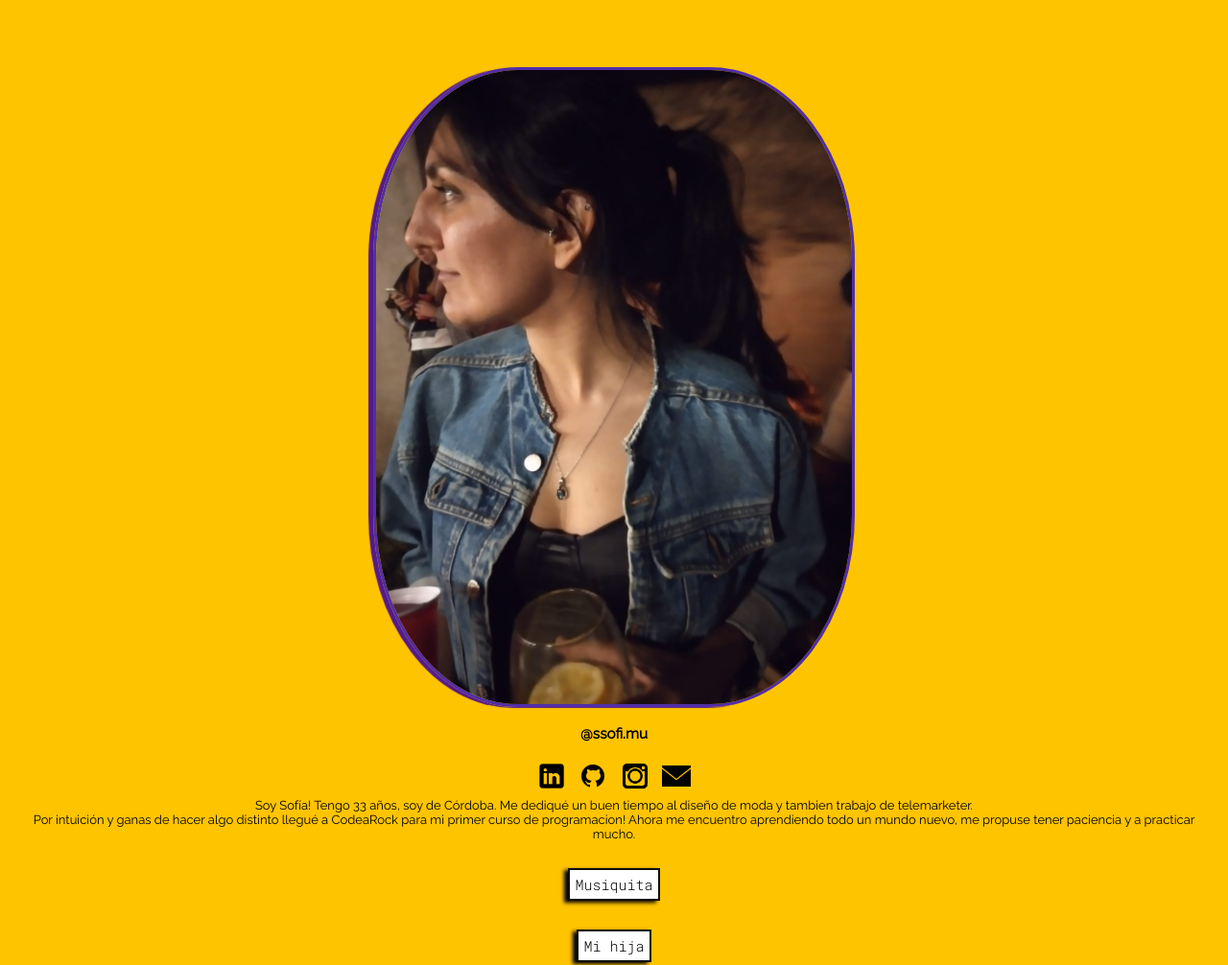
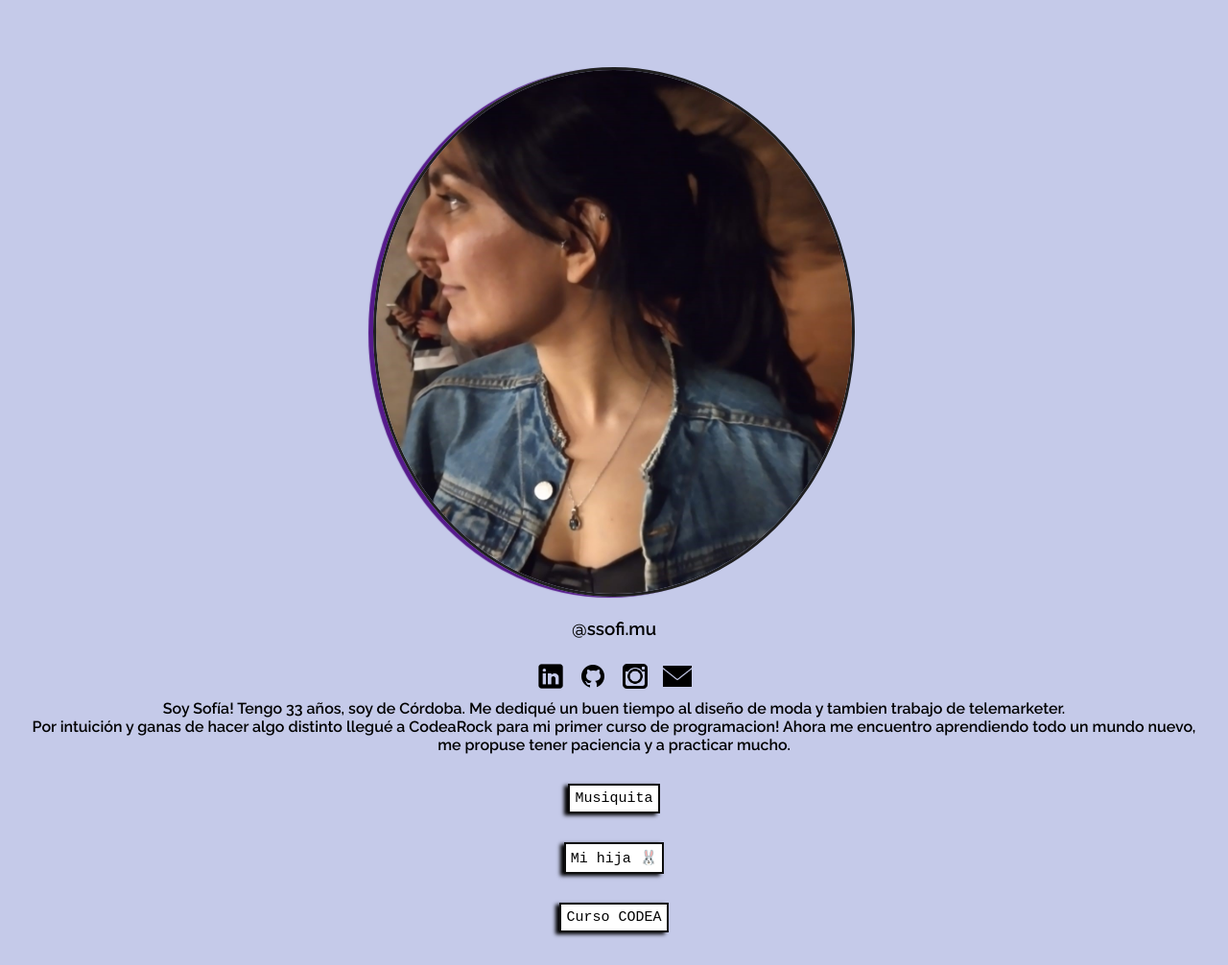
Before and after one commit to sofimu/sofimu.github.io, a plain HTML site: page index.html in a window 1280 px wide. Shown: the top 1006 px of the page at 96% size. Drawn offline with Linux system fonts and the light colour scheme.

Commit message:
cambio tamaño foto,tipografia,background

```diff
--- a/css/stylo.css
+++ b/css/stylo.css
@@ -1,9 +1,8 @@
 body{
-    background: #ffc400;
+    background: #c5cae9;
     color: black;
     margin: 70px 20px 20px 20px;
     font-family: 'Raleway', sans-serif;
-    font-size: 13px;
     float: none;
 }
 
@@ -21,9 +20,9 @@ section p{
     text-align:center;
 }
 .foto{
-   border-radius: 30%;
+   border-radius: 50%;
    border-bottom: 8px;
-   border: 3px solid #512da8;
+   border: 3px solid #1f1f20;
    box-shadow: -5px 1px 1px 0px;
    width: 40%;
    padding: 0;
@@ -74,4 +73,5 @@ hr{
 footer{
     text-align: center;
     color: black;
+    font-size: 10px
 }
--- a/index.html
+++ b/index.html
@@ -25,15 +25,16 @@
     <meta property="og:image" content="images/foto.jpg">
     <meta property="facebook:url" content="https://www.facebook.com/sofies.mu1?mibextid=ZbWKwL">
 
-    <link rel="preconnect" href="https://fonts.googleapis.com">
+
+<link rel="preconnect" href="https://fonts.googleapis.com">
 <link rel="preconnect" href="https://fonts.gstatic.com" crossorigin>
-<link href="https://fonts.googleapis.com/css2?family=Raleway&family=Roboto+Mono:wght@300&display=swap" rel="stylesheet">
+<link href="https://fonts.googleapis.com/css2?family=Raleway:wght@600&display=swap" rel="stylesheet">
     <link rel="stylesheet" href="css/stylo.css">
 </head>
 <body>
     <header>
         <div class="container">
-                    <a href=""><img src="images/foto.jpg" alt="Sofi en una fiesta con un gintonic" class="foto"></a>
+                    <a href=""><img src="images/foto2.jpg" alt="Sofi en una fiesta con un gintonic" class="foto"></a>
                     <h3>@ssofi.mu</h3>
         </div>
 
@@ -52,7 +53,7 @@
         </p>
     <ul class="boton" o>
         <li><a href="https://www.youtube.com/watch?v=5GacInauhbc">Musiquita</a></li>
-        <li><a href="https://encrypted-tbn0.gstatic.com/images?q=tbn:ANd9GcQyNhhRymC4HMtHaAXAXmCpLsM5ws7lC3KC4w&usqp=CAU">Mi hija</a></li>
+        <li><a href="https://encrypted-tbn0.gstatic.com/images?q=tbn:ANd9GcQyNhhRymC4HMtHaAXAXmCpLsM5ws7lC3KC4w&usqp=CAU">Mi hija 🐰</a></li>
         <li><a href="https://www.codearock.com/ver/summerhack23">Curso CODEA</a></li>
 
     </ul>
```
Also changed, not shown: images/foto.jpg (deleted), images/foto2.jpg (added).
